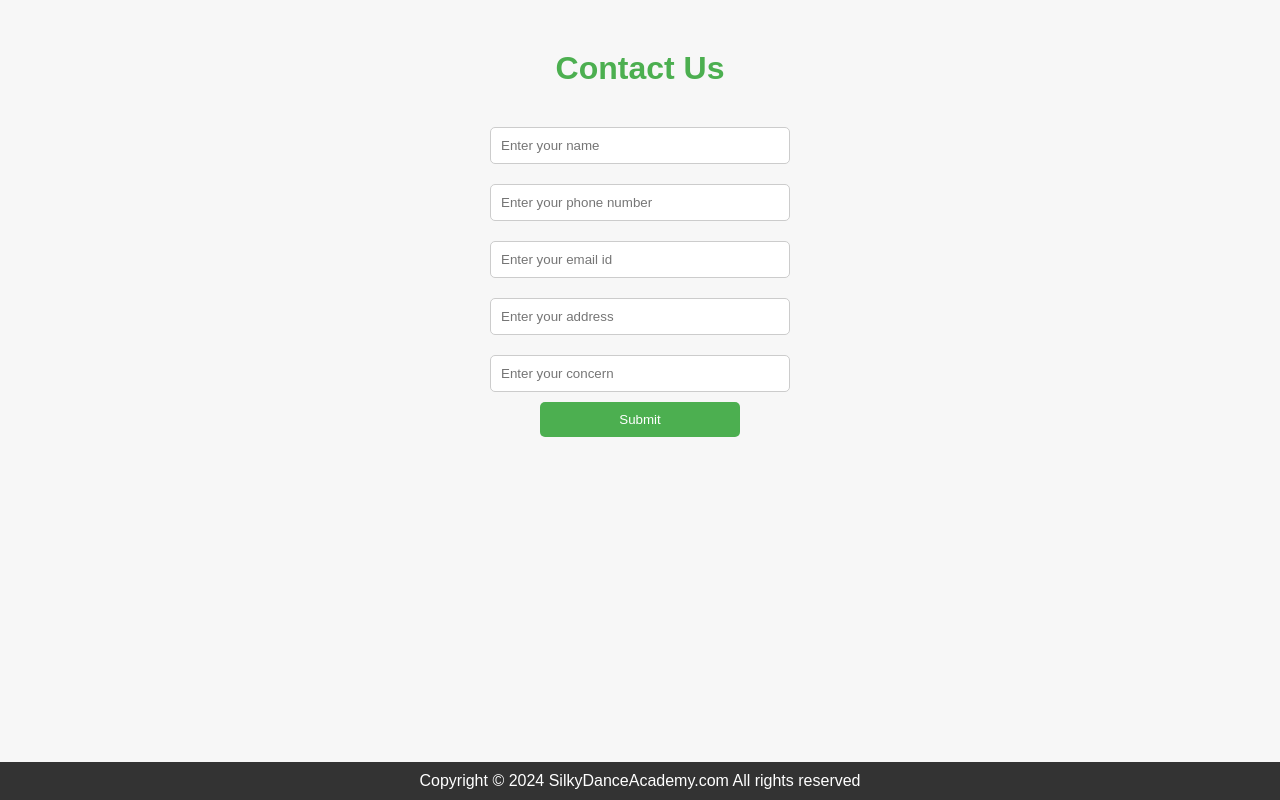
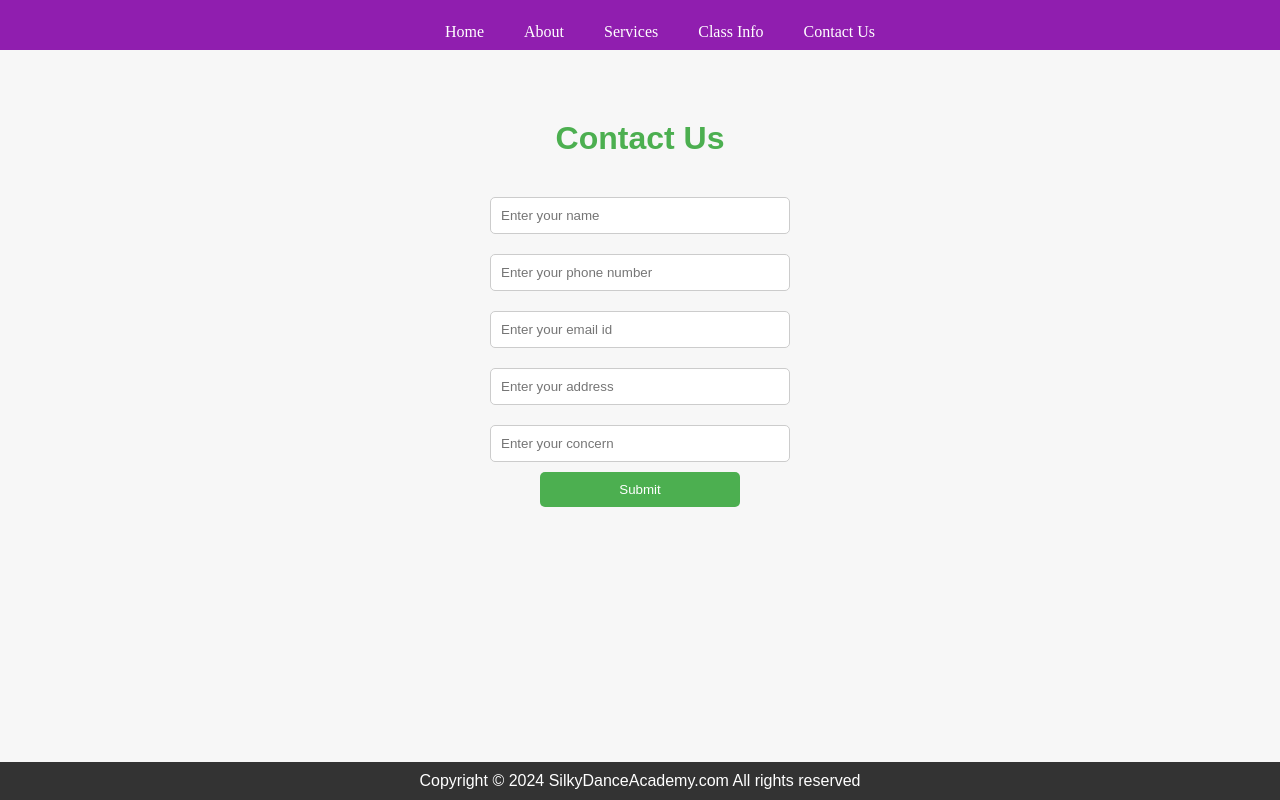
Before and after one commit to silky1133/silky-s-dance-academy, a plain HTML site: page contact.html in a window 1280 px wide. Drawn offline with Linux system fonts and the light colour scheme.

Commit message:
Update contact.html

```diff
--- a/contact.html
+++ b/contact.html
@@ -15,6 +15,38 @@
         body {
             font-family: Arial, sans-serif;
             background-color: #f7f7f7;
+        }
+
+        #navbar {
+            background-color: rgb(144, 30, 175);
+            font-family: 'Yeon Sung';
+            padding: 13px 14px;
+            height: 50px;
+            margin-bottom: 20px;
+        }
+
+        #navbar ul {
+            display: flex;
+            flex-direction: row;
+            justify-content: center;
+            align-items: center;
+        }
+
+        #navbar li {
+            list-style: none;
+            padding-top: 10px;
+        }
+
+        #navbar li a {
+            text-decoration: none;
+            padding: 5px 20px;
+            color: white;
+            transition: all 0.3s ease;
+        }
+
+        #navbar li a:hover {
+            color: #ffd700; /* Change color on hover */
+            transform: translateY(-3px); /* Move link slightly up on hover */
         }
 
         .container {
@@ -81,6 +113,17 @@
     </style>
 </head>
 <body>
+    <!-- Navbar -->
+    <nav id="navbar">
+        <ul>
+            <li><a href="index.html">Home</a></li>
+            <li><a href="about.html">About</a></li>
+            <li><a href="services.html">Services</a></li>
+            <li><a href="classes.html">Class Info</a></li>
+            <li><a href="contact.html">Contact Us</a></li>
+        </ul>
+    </nav>
+
     <div class="container">
         <h1>Contact Us</h1>
         <form action="/Contact" method="post" class="myForm">
```
